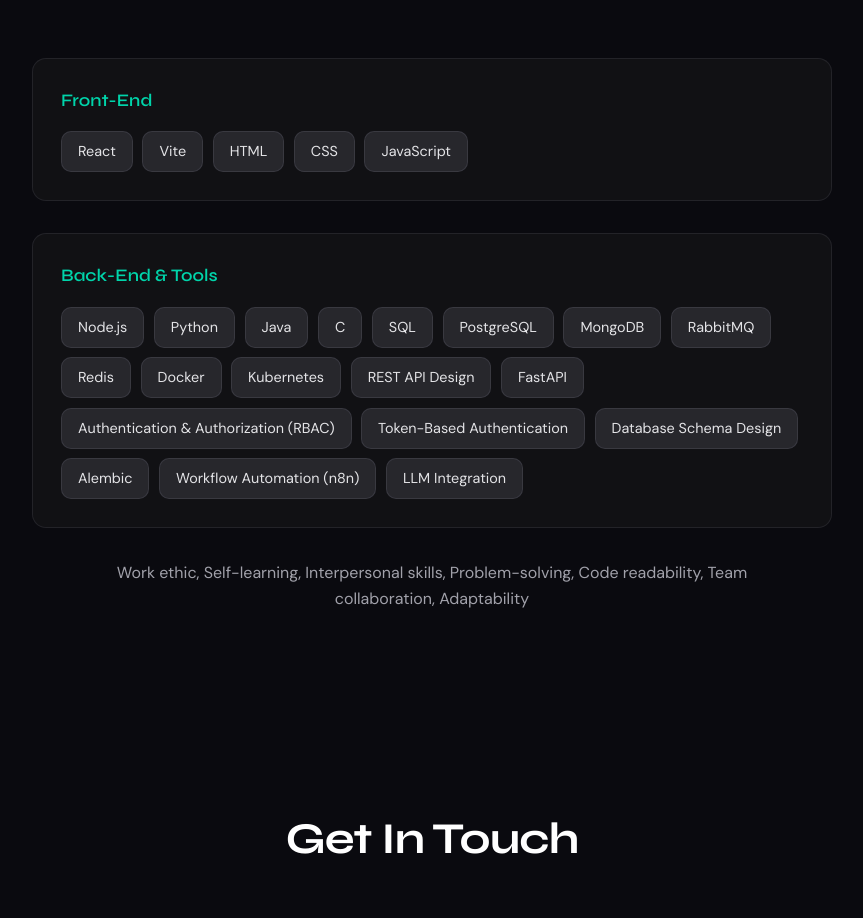
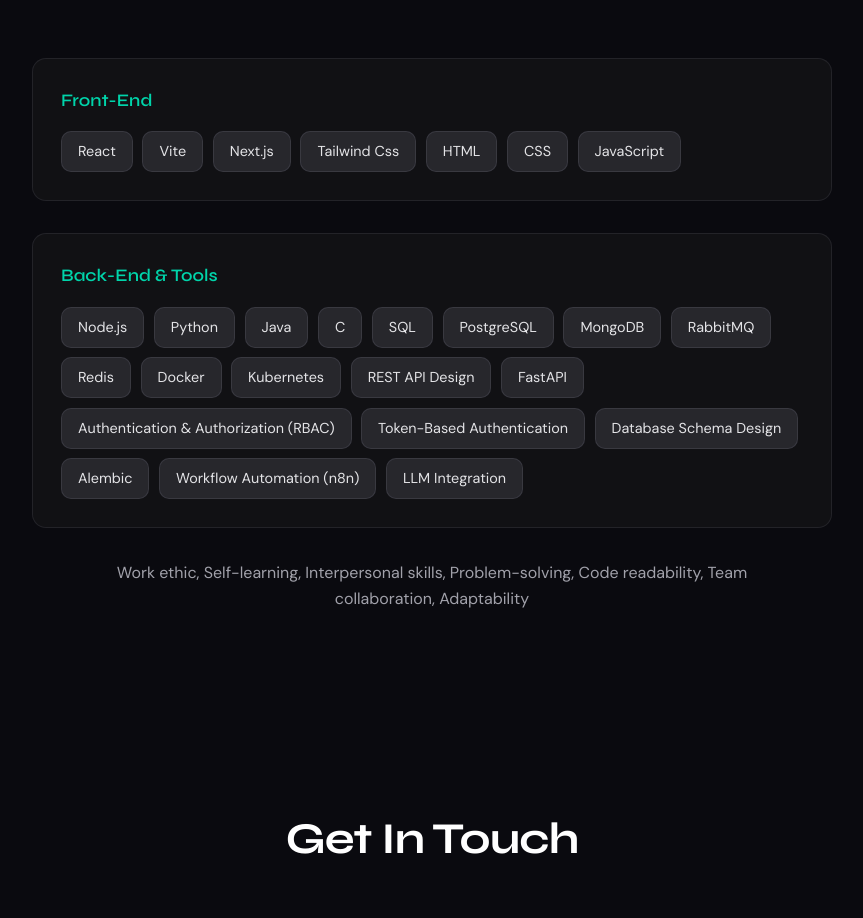
Before and after one commit to barel26497/portfolio, a React (Vite) app: page / in a window 1280 px wide. Shown: the part 5224-6142 px from the top of the page, without its empty margins (208-1071 px from the left). Built offline with nearby package versions, Linux system fonts and the light colour scheme.

Commit message:
Add Next.js and Tailwind CSS to frontend skills

```diff
--- a/src/components/Skills.jsx
+++ b/src/components/Skills.jsx
@@ -1,7 +1,7 @@
 import { motion } from 'framer-motion'
 import './Skills.css'
 
-const frontend = ['React', 'Vite', 'HTML', 'CSS', 'JavaScript']
+const frontend = ['React', 'Vite', 'Next.js', 'Tailwind Css', 'HTML', 'CSS', 'JavaScript']
 const backend = ['Node.js','Python','Java','C','SQL','PostgreSQL','MongoDB','RabbitMQ','Redis','Docker','Kubernetes','REST API Design','FastAPI','Authentication & Authorization (RBAC)','Token-Based Authentication','Database Schema Design','Alembic','Workflow Automation (n8n)','LLM Integration']
 
 export default function Skills() {
```
